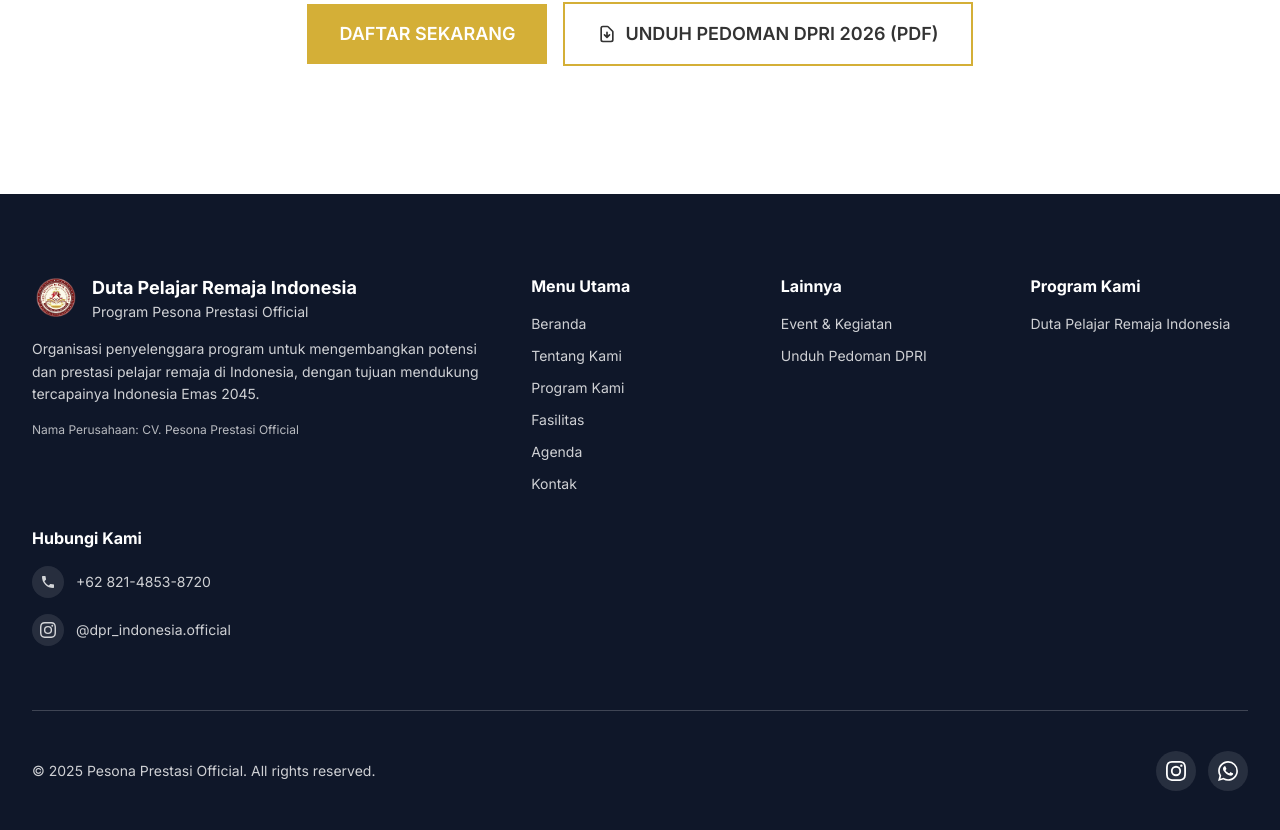
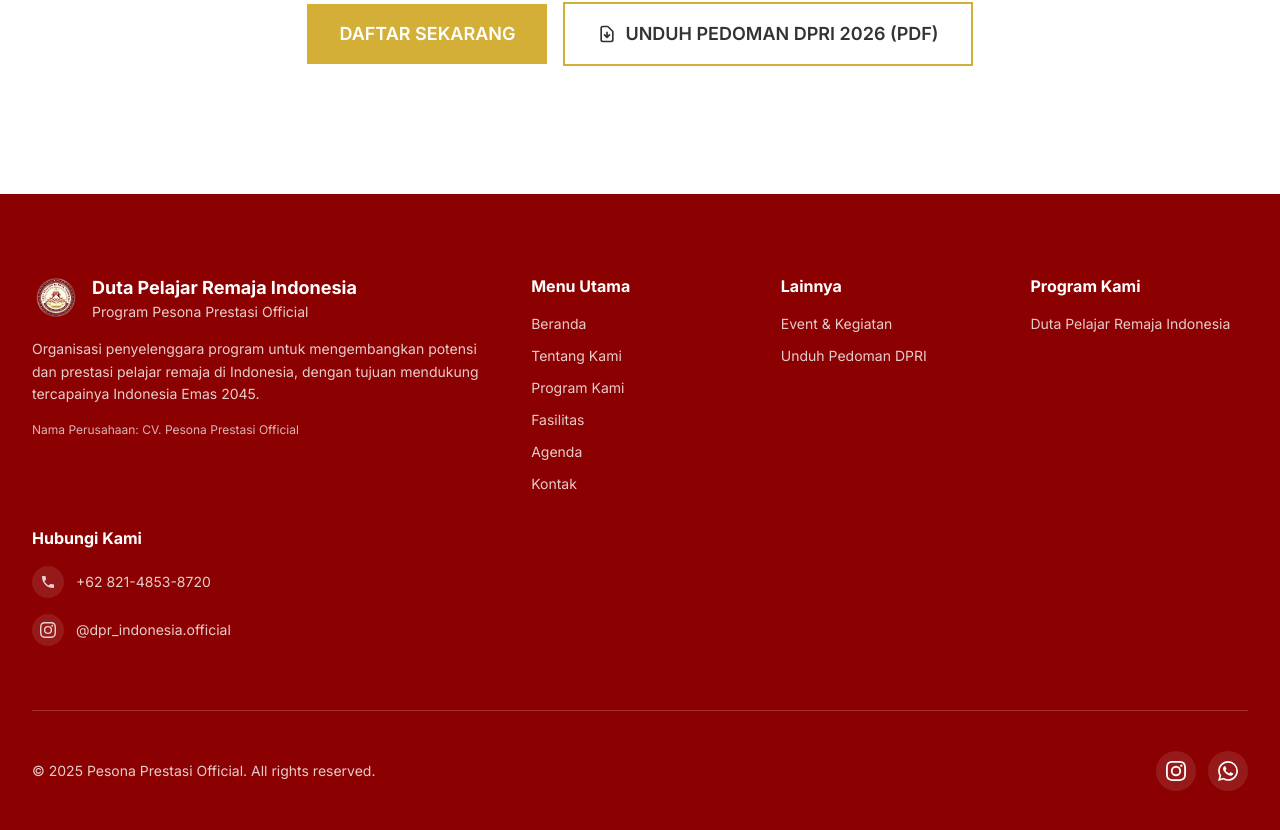
Before and after one commit to DrRhea/xera-dutapelajar, a Next.js app: page / in a window 1280 px wide. Shown: the part 6324-7154 px from the top of the page. Built offline with nearby package versions, Linux system fonts and the light colour scheme.

Commit message:
Footer: navy → maroon (tinkerbell-secondary)

```diff
--- a/app/components/Footer.tsx
+++ b/app/components/Footer.tsx
@@ -3,7 +3,7 @@
 
 export default function Footer() {
   return (
-    <footer className="bg-[#0f1729] text-white py-16 md:py-20">
+    <footer className="bg-tinkerbell-secondary text-white py-16 md:py-20">
       <div className="max-w-7xl mx-auto px-4 sm:px-6 lg:px-8">
         {/* Upper section - 5 columns */}
         <div className="grid grid-cols-1 md:grid-cols-2 lg:grid-cols-5 gap-10 lg:gap-8 mb-12 md:mb-16">
```
